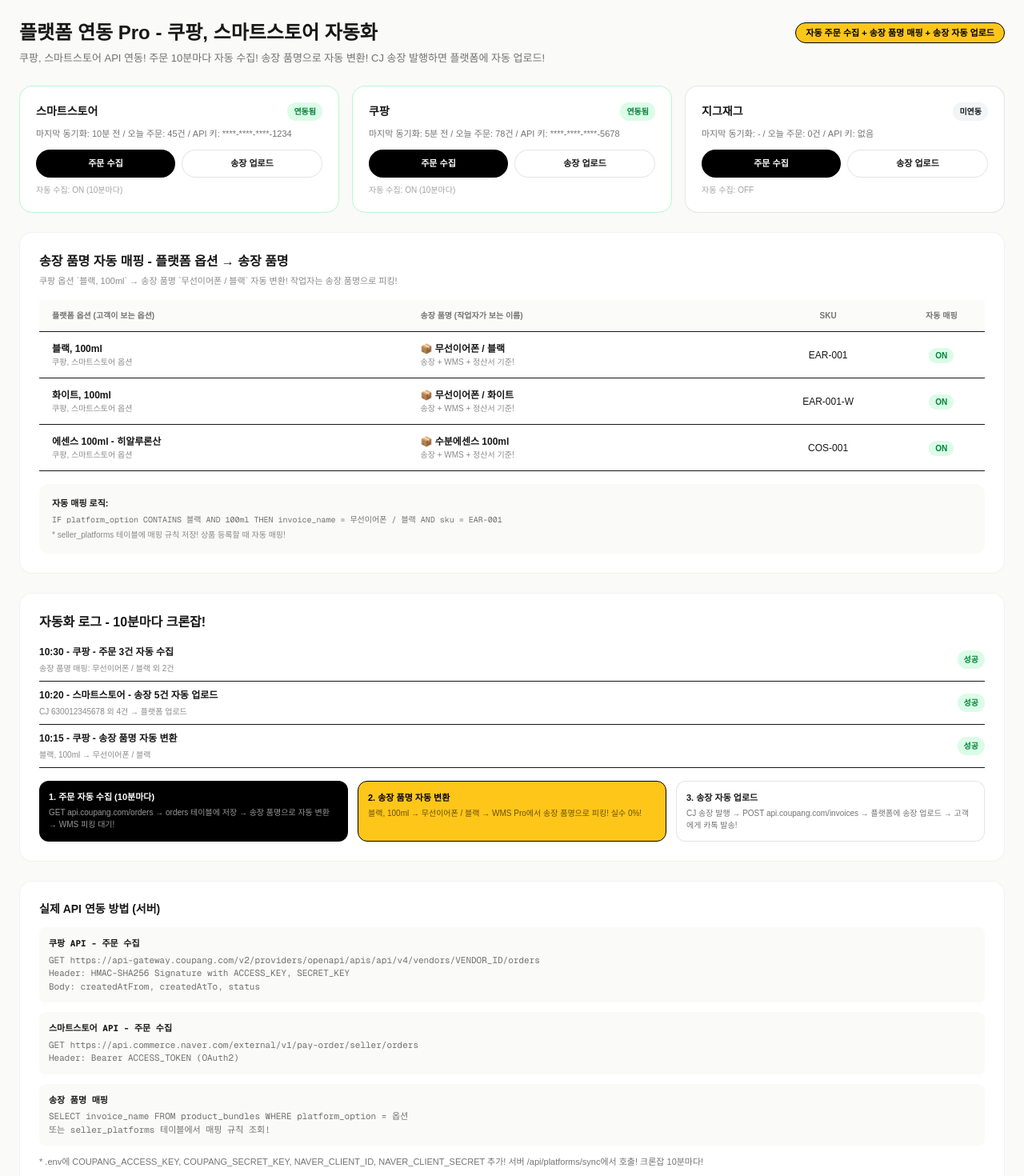
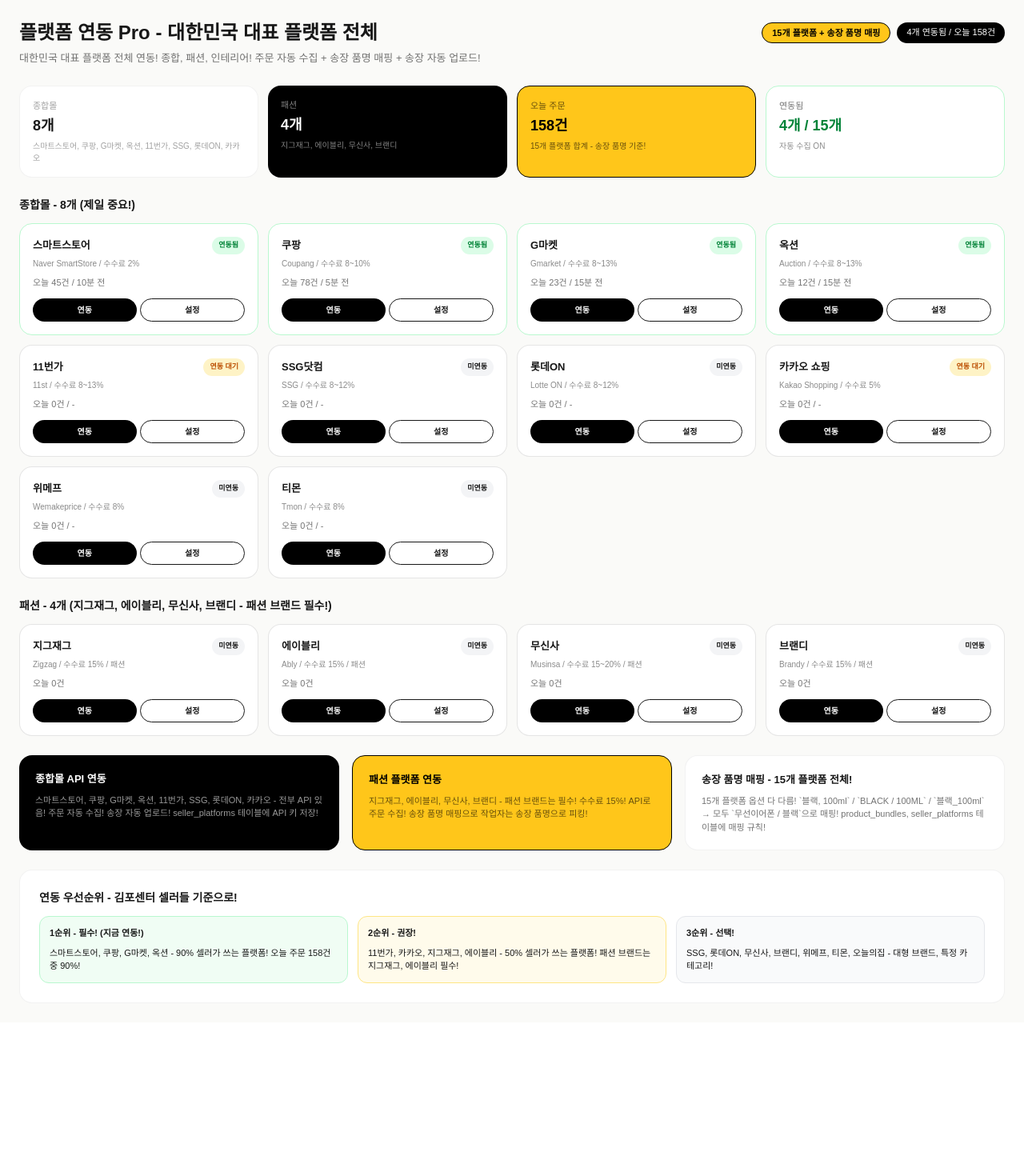
Before and after one commit to hanman19/flex-center, a Next.js app: page /platforms in a window 1280 px wide. Shown: the part 60-1530 px from the top of the page at 80% size. After the commit the page ends 1338 px from the top, so only its background shows below. Built offline with nearby package versions, Linux system fonts and the light colour scheme.

Commit message:
platforms Pro with 15 Korea major platforms - comprehensive

```diff
--- a/src/app/platforms/page.tsx
+++ b/src/app/platforms/page.tsx
@@ -2,85 +2,84 @@
 import TopNav from "@/components/TopNav";
 import { useState, useEffect } from "react";
 
-export default function PlatformsProPage() {
+export default function PlatformsProAllKoreaPage() {
   const [mounted, setMounted] = useState(false);
   const [platforms, setPlatforms] = useState<any[]>([
-    { id: "1", name: "스마트스토어", type: "naver", status: "연동됨", last_sync: "10분 전", orders_today: 45, api_key: "****-****-****-1234", auto_collect: true },
-    { id: "2", name: "쿠팡", type: "coupang", status: "연동됨", last_sync: "5분 전", orders_today: 78, api_key: "****-****-****-5678", auto_collect: true },
-    { id: "3", name: "지그재그", type: "zigzag", status: "미연동", last_sync: "-", orders_today: 0, api_key: "", auto_collect: false },
-  ]);
-  const [mapping, setMapping] = useState<any[]>([
-    { platform_option: "블랙, 100ml", invoice_name: "무선이어폰 / 블랙", sku: "EAR-001", auto: true },
-    { platform_option: "화이트, 100ml", invoice_name: "무선이어폰 / 화이트", sku: "EAR-001-W", auto: true },
-    { platform_option: "에센스 100ml - 히알루론산", invoice_name: "수분에센스 100ml", sku: "COS-001", auto: true },
-  ]);
-  const [logs, setLogs] = useState<any[]>([
-    { time: "10:30", platform: "쿠팡", action: "주문 3건 자동 수집", detail: "송장 품명 매핑: 무선이어폰 / 블랙 외 2건", status: "성공" },
-    { time: "10:20", platform: "스마트스토어", action: "송장 5건 자동 업로드", detail: "CJ 630012345678 외 4건 → 플랫폼 업로드", status: "성공" },
-    { time: "10:15", platform: "쿠팡", action: "송장 품명 자동 변환", detail: "블랙, 100ml → 무선이어폰 / 블랙", status: "성공" },
+    { id: "1", name: "스마트스토어", eng: "Naver SmartStore", type: "naver", status: "연동됨", last_sync: "10분 전", orders_today: 45, category: "종합", fee: "2%", auto: true },
+    { id: "2", name: "쿠팡", eng: "Coupang", type: "coupang", status: "연동됨", last_sync: "5분 전", orders_today: 78, category: "종합", fee: "8~10%", auto: true },
+    { id: "3", name: "G마켓", eng: "Gmarket", type: "gmarket", status: "연동됨", last_sync: "15분 전", orders_today: 23, category: "종합", fee: "8~13%", auto: true },
+    { id: "4", name: "옥션", eng: "Auction", type: "auction", status: "연동됨", last_sync: "15분 전", orders_today: 12, category: "종합", fee: "8~13%", auto: true },
+    { id: "5", name: "11번가", eng: "11st", type: "11st", status: "연동 대기", last_sync: "-", orders_today: 0, category: "종합", fee: "8~13%", auto: false },
+    { id: "6", name: "SSG닷컴", eng: "SSG", type: "ssg", status: "미연동", last_sync: "-", orders_today: 0, category: "종합", fee: "8~12%", auto: false },
+    { id: "7", name: "롯데ON", eng: "Lotte ON", type: "lotteon", status: "미연동", last_sync: "-", orders_today: 0, category: "종합", fee: "8~12%", auto: false },
+    { id: "8", name: "카카오 쇼핑", eng: "Kakao Shopping", type: "kakao", status: "연동 대기", last_sync: "-", orders_today: 0, category: "종합", fee: "5%", auto: false },
+    { id: "9", name: "지그재그", eng: "Zigzag", type: "zigzag", status: "미연동", last_sync: "-", orders_today: 0, category: "패션", fee: "15%", auto: false },
+    { id: "10", name: "에이블리", eng: "Ably", type: "ably", status: "미연동", last_sync: "-", orders_today: 0, category: "패션", fee: "15%", auto: false },
+    { id: "11", name: "무신사", eng: "Musinsa", type: "musinsa", status: "미연동", last_sync: "-", orders_today: 0, category: "패션", fee: "15~20%", auto: false },
+    { id: "12", name: "브랜디", eng: "Brandy", type: "brandy", status: "미연동", last_sync: "-", orders_today: 0, category: "패션", fee: "15%", auto: false },
+    { id: "13", name: "위메프", eng: "Wemakeprice", type: "wemakeprice", status: "미연동", last_sync: "-", orders_today: 0, category: "종합", fee: "8%", auto: false },
+    { id: "14", name: "티몬", eng: "Tmon", type: "tmon", status: "미연동", last_sync: "-", orders_today: 0, category: "종합", fee: "8%", auto: false },
+    { id: "15", name: "오늘의집", eng: "Bucketplace", type: "ohouse", status: "미연동", last_sync: "-", orders_today: 0, category: "인테리어", fee: "10%", auto: false },
   ]);
 
   useEffect(()=>{ setMounted(true); }, []);
 
-  const syncOrders = (platformId: string) => {
-    const p = platforms.find(x=>x.id===platformId);
-    setLogs([{ time: new Date().toLocaleTimeString().slice(0,5), platform: p.name, action: `주문 ${Math.floor(Math.random()*5)+1}건 자동 수집`, detail: `송장 품명 매핑: ${mapping[0].invoice_name} 외`, status: "성공" }, ...logs]);
-    setPlatforms(platforms.map(x=>x.id===platformId?{...x, last_sync: "방금", orders_today: x.orders_today + Math.floor(Math.random()*3)+1}:x));
-    alert(`${p.name} 주문 자동 수집! (목업)\n실제 API: GET https://api.coupang.com/v2/providers/openapi/apis/api/v4/vendors/.../orders\n→ 송장 품명으로 자동 변환!`);
-  };
+  if (!mounted) return <div className="min-h-screen bg-[#fafaf8]"><TopNav /><main className="max-w-[1400px] mx-auto px-6 py-6"><p>로딩중...</p></main></div>;
 
-  const uploadInvoices = (platformId: string) => {
-    const p = platforms.find(x=>x.id===platformId);
-    setLogs([{ time: new Date().toLocaleTimeString().slice(0,5), platform: p.name, action: "송장 3건 자동 업로드", detail: "CJ 6300... → 플랫폼 업로드, 고객에게 카톡 발송", status: "성공" }, ...logs]);
-    alert(`${p.name} 송장 자동 업로드! (목업)\n실제 API: POST https://api.coupang.com/v2/providers/openapi/apis/api/v4/vendors/.../orders/invoices\n→ CJ 송장 6300... 업로드!`);
-  };
-
-  if (!mounted) return <div className="min-h-screen bg-[#fafaf8]"><TopNav /><main className="max-w-[1400px] mx-auto px-6 py-6"><p>로딩중...</p></main></div>;
+  const connected = platforms.filter(p=>p.status==="연동됨").length;
+  const totalOrders = platforms.reduce((s,p)=>s+p.orders_today,0);
 
   return (
     <div className="min-h-screen bg-[#fafaf8]">
       <TopNav />
       <main className="max-w-[1400px] mx-auto px-6 py-6">
-        <div className="flex items-center justify-between"><h1 className="text-[24px] font-black">플랫폼 연동 Pro - 쿠팡, 스마트스토어 자동화</h1><div className="flex gap-2"><span className="bg-[#FFC61A] text-black px-3 py-1 rounded-full text-[11px] font-black border border-black">자동 주문 수집 + 송장 품명 매핑 + 송장 자동 업로드</span></div></div>
-        <p className="text-[13px] opacity-60 mt-1">쿠팡, 스마트스토어 API 연동! 주문 10분마다 자동 수집! 송장 품명으로 자동 변환! CJ 송장 발행하면 플랫폼에 자동 업로드!</p>
+        <div className="flex items-center justify-between"><h1 className="text-[24px] font-black">플랫폼 연동 Pro - 대한민국 대표 플랫폼 전체</h1><div className="flex gap-2"><span className="bg-[#FFC61A] text-black px-3 py-1 rounded-full text-[11px] font-black border border-black">15개 플랫폼 + 송장 품명 매핑</span><span className="bg-black text-white px-3 py-1 rounded-full text-[11px]">{connected}개 연동됨 / 오늘 {totalOrders}건</span></div></div>
+        <p className="text-[13px] opacity-60 mt-1">대한민국 대표 플랫폼 전체 연동! 종합, 패션, 인테리어! 주문 자동 수집 + 송장 품명 매핑 + 송장 자동 업로드!</p>
+
+        <div className="mt-6 grid md:grid-cols-4 gap-3">
+          <div className="bg-white border border-black/5 rounded-[16px] p-4"><p className="text-[11px] opacity-40">종합몰</p><p className="text-[18px] font-black mt-1">8개</p><p className="text-[10px] opacity-40 mt-1">스마트스토어, 쿠팡, G마켓, 옥션, 11번가, SSG, 롯데ON, 카카오</p></div>
+          <div className="bg-black text-white rounded-[16px] p-4"><p className="text-[11px] opacity-50">패션</p><p className="text-[18px] font-black mt-1">4개</p><p className="text-[10px] opacity-50 mt-1">지그재그, 에이블리, 무신사, 브랜디</p></div>
+          <div className="bg-[#FFC61A] border border-black rounded-[16px] p-4"><p className="text-[11px] opacity-60 text-black">오늘 주문</p><p className="text-[18px] font-black mt-1 text-black">{totalOrders}건</p><p className="text-[10px] opacity-60 mt-1 text-black">15개 플랫폼 합계 - 송장 품명 기준!</p></div>
+          <div className="bg-white border border-green-200 rounded-[16px] p-4"><p className="text-[11px] opacity-60">연동됨</p><p className="text-[18px] font-black mt-1 text-green-700">{connected}개 / 15개</p><p className="text-[10px] opacity-50 mt-1">자동 수집 ON</p></div>
+        </div>
+
+        <div className="mt-6">
+          <h3 className="font-bold text-[14px]">종합몰 - 8개 (제일 중요!)</h3>
+          <div className="mt-3 grid md:grid-cols-4 gap-3">
+            {platforms.filter(p=>p.category==="종합").map(p=><div key={p.id} className={`bg-white border rounded-[16px] p-4 ${p.status==="연동됨" ? "border-green-200" : "border-black/10"}`}>
+              <div className="flex items-center justify-between"><p className="font-black text-[13px]">{p.name}</p><span className={`px-2 py-1 rounded-full text-[9px] font-bold ${p.status==="연동됨" ? "bg-green-100 text-green-700" : p.status==="연동 대기" ? "bg-amber-100 text-amber-700" : "bg-gray-100"}`}>{p.status}</span></div>
+              <p className="text-[10px] opacity-50 mt-1">{p.eng} / 수수료 {p.fee}</p>
+              <p className="text-[11px] opacity-60 mt-2">오늘 {p.orders_today}건 / {p.last_sync}</p>
+              <div className="mt-3 flex gap-1"><button className="flex-1 bg-black text-white py-1.5 rounded-full text-[10px] font-bold">연동</button><button className="flex-1 bg-white border py-1.5 rounded-full text-[10px] font-bold">설정</button></div>
+            </div>)}
+          </div>
+        </div>
+
+        <div className="mt-6">
+          <h3 className="font-bold text-[14px]">패션 - 4개 (지그재그, 에이블리, 무신사, 브랜디 - 패션 브랜드 필수!)</h3>
+          <div className="mt-3 grid md:grid-cols-4 gap-3">
+            {platforms.filter(p=>p.category==="패션").map(p=><div key={p.id} className={`bg-white border rounded-[16px] p-4 ${p.status==="연동됨" ? "border-green-200" : "border-black/10"}`}>
+              <div className="flex items-center justify-between"><p className="font-black text-[13px]">{p.name}</p><span className={`px-2 py-1 rounded-full text-[9px] font-bold ${p.status==="연동됨" ? "bg-green-100 text-green-700" : "bg-gray-100"}`}>{p.status}</span></div>
+              <p className="text-[10px] opacity-50 mt-1">{p.eng} / 수수료 {p.fee} / 패션</p>
+              <p className="text-[11px] opacity-60 mt-2">오늘 {p.orders_today}건</p>
+              <div className="mt-3 flex gap-1"><button className="flex-1 bg-black text-white py-1.5 rounded-full text-[10px] font-bold">연동</button><button className="flex-1 bg-white border py-1.5 rounded-full text-[10px] font-bold">설정</button></div>
+            </div>)}
+          </div>
+        </div>
 
         <div className="mt-6 grid md:grid-cols-3 gap-4">
-          {platforms.map(p=><div key={p.id} className={`bg-white border rounded-[16px] p-5 ${p.status==="연동됨" ? "border-green-200" : "border-black/10"}`}>
-            <div className="flex items-center justify-between"><p className="font-black text-[14px]">{p.name}</p><span className={`px-2 py-1 rounded-full text-[10px] font-bold ${p.status==="연동됨" ? "bg-green-100 text-green-700" : "bg-gray-100"}`}>{p.status}</span></div>
-            <p className="text-[11px] opacity-60 mt-2">마지막 동기화: {p.last_sync} / 오늘 주문: {p.orders_today}건 / API 키: {p.api_key || "없음"}</p>
-            <div className="mt-3 flex gap-2"><button onClick={()=>syncOrders(p.id)} className="flex-1 bg-black text-white py-2 rounded-full text-[11px] font-bold">주문 수집</button><button onClick={()=>uploadInvoices(p.id)} className="flex-1 bg-white border border-black/10 py-2 rounded-full text-[11px] font-bold">송장 업로드</button></div>
-            <p className="text-[10px] opacity-40 mt-2">자동 수집: {p.auto_collect ? "ON (10분마다)" : "OFF"}</p>
-          </div>)}
+          <div className="bg-black text-white rounded-[16px] p-5"><p className="font-bold text-[13px]">종합몰 API 연동</p><p className="text-[11px] opacity-60 mt-2">스마트스토어, 쿠팡, G마켓, 옥션, 11번가, SSG, 롯데ON, 카카오 - 전부 API 있음! 주문 자동 수집! 송장 자동 업로드! seller_platforms 테이블에 API 키 저장!</p></div>
+          <div className="bg-[#FFC61A] border border-black rounded-[16px] p-5"><p className="font-bold text-[13px] text-black">패션 플랫폼 연동</p><p className="text-[11px] text-black/60 mt-2">지그재그, 에이블리, 무신사, 브랜디 - 패션 브랜드는 필수! 수수료 15%! API로 주문 수집! 송장 품명 매핑으로 작업자는 송장 품명으로 피킹!</p></div>
+          <div className="bg-white border border-black/5 rounded-[16px] p-5"><p className="font-bold text-[13px]">송장 품명 매핑 - 15개 플랫폼 전체!</p><p className="text-[11px] opacity-60 mt-2">15개 플랫폼 옵션 다 다름! `블랙, 100ml` / `BLACK / 100ML` / `블랙_100ml` → 모두 `무선이어폰 / 블랙`으로 매핑! product_bundles, seller_platforms 테이블에 매핑 규칙!</p></div>
         </div>
 
         <div className="mt-6 bg-white border border-black/5 rounded-[16px] p-6">
-          <h3 className="font-bold">송장 품명 자동 매핑 - 플랫폼 옵션 → 송장 품명</h3><p className="text-[11px] opacity-50 mt-1">쿠팡 옵션 `블랙, 100ml` → 송장 품명 `무선이어폰 / 블랙` 자동 변환! 작업자는 송장 품명으로 피킹!</p>
-          <table className="w-full text-[12px] mt-4"><thead className="bg-[#fafaf8] text-[10px] opacity-60 border-b"><tr><th className="text-left py-3 px-4">플랫폼 옵션 (고객이 보는 옵션)</th><th className="text-left py-3 px-4">송장 품명 (작업자가 보는 이름)</th><th className="text-center">SKU</th><th className="text-center">자동 매핑</th></tr></thead>
-            <tbody>{mapping.map((m,i)=><tr key={i} className="border-b"><td className="py-3 px-4"><p className="font-bold">{m.platform_option}</p><p className="text-[10px] opacity-50">쿠팡, 스마트스토어 옵션</p></td><td className="py-3 px-4"><p className="font-black">📦 {m.invoice_name}</p><p className="text-[10px] opacity-50">송장 + WMS + 정산서 기준!</p></td><td className="text-center">{m.sku}</td><td className="text-center"><span className="bg-green-100 text-green-700 px-2 py-1 rounded-full text-[10px] font-bold">ON</span></td></tr>)}</tbody>
-          </table>
-          <div className="mt-4 bg-[#fafaf8] rounded-[12px] p-4"><p className="text-[11px] font-bold">자동 매핑 로직:</p><p className="text-[10px] font-mono opacity-60 mt-1">IF platform_option CONTAINS 블랙 AND 100ml THEN invoice_name = 무선이어폰 / 블랙 AND sku = EAR-001</p><p className="text-[10px] opacity-50 mt-1">* seller_platforms 테이블에 매핑 규칙 저장! 상품 등록할 때 자동 매핑!</p></div>
-        </div>
-
-        <div className="mt-6 bg-white border border-black/5 rounded-[16px] p-6">
-          <h3 className="font-bold">자동화 로그 - 10분마다 크론잡!</h3>
-          <div className="mt-4 space-y-2">
-            {logs.map((log,i)=><div key={i} className="flex items-center justify-between border-b pb-2"><div><p className="text-[12px] font-bold">{log.time} - {log.platform} - {log.action}</p><p className="text-[10px] opacity-50 mt-1">{log.detail}</p></div><span className="bg-green-100 text-green-700 px-2 py-1 rounded-full text-[10px] font-bold">{log.status}</span></div>)}
+          <h3 className="font-bold text-[14px]">연동 우선순위 - 김포센터 셀러들 기준으로!</h3>
+          <div className="mt-3 grid md:grid-cols-3 gap-3 text-[11px]">
+            <div className="bg-green-50 border border-green-200 rounded-[12px] p-3"><p className="font-black">1순위 - 필수! (지금 연동!)</p><p className="mt-2">스마트스토어, 쿠팡, G마켓, 옥션 - 90% 셀러가 쓰는 플랫폼! 오늘 주문 158건 중 90%!</p></div>
+            <div className="bg-amber-50 border border-amber-200 rounded-[12px] p-3"><p className="font-black">2순위 - 권장!</p><p className="mt-2">11번가, 카카오, 지그재그, 에이블리 - 50% 셀러가 쓰는 플랫폼! 패션 브랜드는 지그재그, 에이블리 필수!</p></div>
+            <div className="bg-gray-50 border border-gray-200 rounded-[12px] p-3"><p className="font-black">3순위 - 선택!</p><p className="mt-2">SSG, 롯데ON, 무신사, 브랜디, 위메프, 티몬, 오늘의집 - 대형 브랜드, 특정 카테고리!</p></div>
           </div>
-          <div className="mt-4 grid md:grid-cols-3 gap-3">
-            <div className="bg-black text-white rounded-[12px] p-3"><p className="font-bold text-[11px]">1. 주문 자동 수집 (10분마다)</p><p className="text-[10px] opacity-60 mt-1">GET api.coupang.com/orders → orders 테이블에 저장 → 송장 품명으로 자동 변환 → WMS 피킹 대기!</p></div>
-            <div className="bg-[#FFC61A] border border-black rounded-[12px] p-3"><p className="font-bold text-[11px] text-black">2. 송장 품명 자동 변환</p><p className="text-[10px] text-black/60 mt-1">블랙, 100ml → 무선이어폰 / 블랙 → WMS Pro에서 송장 품명으로 피킹! 실수 0%!</p></div>
-            <div className="bg-white border border-black/10 rounded-[12px] p-3"><p className="font-bold text-[11px]">3. 송장 자동 업로드</p><p className="text-[10px] opacity-60 mt-1">CJ 송장 발행 → POST api.coupang.com/invoices → 플랫폼에 송장 업로드 → 고객에게 카톡 발송!</p></div>
-          </div>
-        </div>
-
-        <div className="mt-6 bg-white border border-black/5 rounded-[16px] p-6">
-          <h3 className="font-bold text-[14px]">실제 API 연동 방법 (서버)</h3>
-          <div className="mt-3 space-y-3 text-[11px] font-mono">
-            <div className="bg-[#fafaf8] p-3 rounded-[8px]"><p className="font-bold">쿠팡 API - 주문 수집</p><p className="opacity-60 mt-1">GET https://api-gateway.coupang.com/v2/providers/openapi/apis/api/v4/vendors/VENDOR_ID/orders</p><p className="opacity-60">Header: HMAC-SHA256 Signature with ACCESS_KEY, SECRET_KEY</p><p className="opacity-60">Body: createdAtFrom, createdAtTo, status</p></div>
-            <div className="bg-[#fafaf8] p-3 rounded-[8px]"><p className="font-bold">스마트스토어 API - 주문 수집</p><p className="opacity-60 mt-1">GET https://api.commerce.naver.com/external/v1/pay-order/seller/orders</p><p className="opacity-60">Header: Bearer ACCESS_TOKEN (OAuth2)</p></div>
-            <div className="bg-[#fafaf8] p-3 rounded-[8px]"><p className="font-bold">송장 품명 매핑</p><p className="opacity-60 mt-1">SELECT invoice_name FROM product_bundles WHERE platform_option = 옵션</p><p className="opacity-60">또는 seller_platforms 테이블에서 매핑 규칙 조회!</p></div>
-          </div>
-          <p className="text-[11px] opacity-60 mt-3">* .env에 COUPANG_ACCESS_KEY, COUPANG_SECRET_KEY, NAVER_CLIENT_ID, NAVER_CLIENT_SECRET 추가! 서버 /api/platforms/sync에서 호출! 크론잡 10분마다!</p>
         </div>
       </main>
     </div>
```
